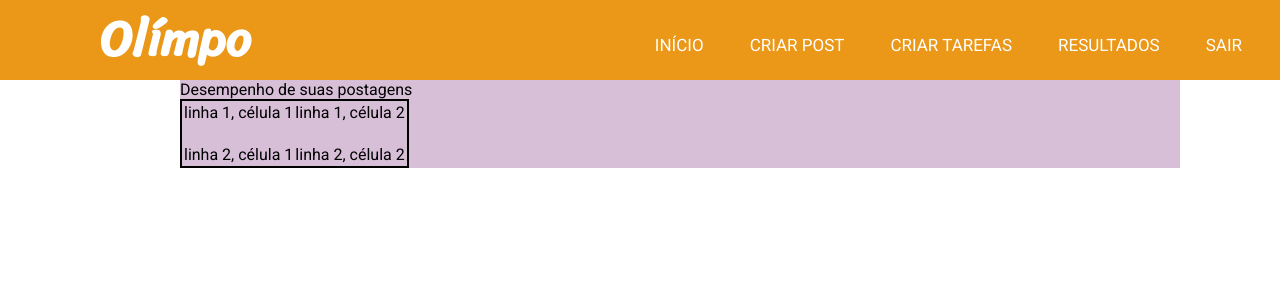
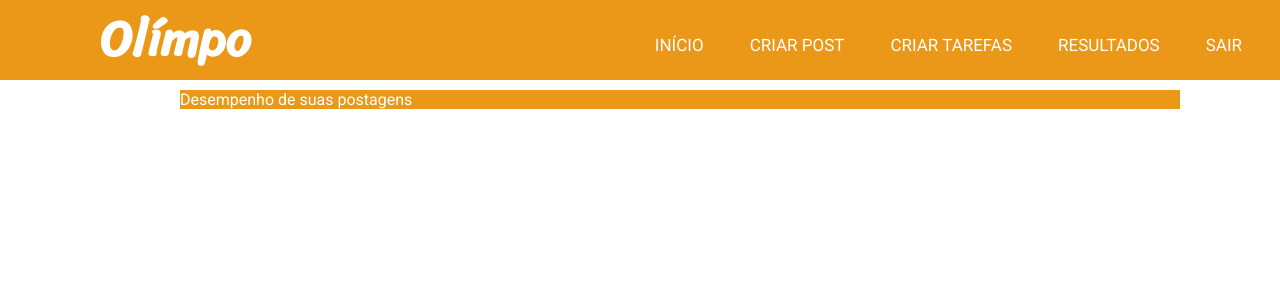
Before and after one commit to dd-nascimento/oncase-desafio_final, an Angular app: page /postagens in a window 1280 px wide. Shown: the top 300 px of the page. Built offline with nearby package versions, Linux system fonts and the light colour scheme.

Commit message:
Add componente Login e Tarefas; Adequação do componente escrever ao padrão de cores usado no projeto

```diff
--- a/src/app/funcionalidades/escrever/escrever.component.css
+++ b/src/app/funcionalidades/escrever/escrever.component.css
@@ -4,15 +4,17 @@
 }
 
 .container{
-    background-color: teal;
+    background-color: #EB9717;
     width: 1000px;
+    margin-top: 10px;
     margin-left: 180px;
 }
 
 #titulobanner{
     margin-left: 35px;
     margin-bottom: 10px;
-    font-size: 20px;
+    font-size: 30px;
+    color: white;
 }
 .form{
     margin-left: 35px;
--- a/src/app/funcionalidades/postagens/postagens.component.css
+++ b/src/app/funcionalidades/postagens/postagens.component.css
@@ -4,11 +4,9 @@
 }
 
 .cargaconteudo{
-    background-color: thistle;
+    background-color: #EB9717;
+    color: white;
     width: 1000px;
+    margin-top: 10px;
     margin-left: 180px;
 }
-
-#table{
-   border: 2px solid black;
-}
--- a/src/app/funcionalidades/postagens/postagens.component.html
+++ b/src/app/funcionalidades/postagens/postagens.component.html
@@ -2,15 +2,8 @@
     <div id="banner">
         Desempenho de suas postagens
     </div>
-    <table id="table">
-        <tr>
-            <td>linha 1, célula 1</td>
-            <td>linha 1, célula 2</td>
-            </tr>
-            <br>
-            <tr>
-            <td>linha 2, célula 1</td>
-            <td>linha 2, célula 2</td>
-            </tr>
-    </table>
+
+    <!-- Uma tabela com 4 colunas: Título da Postagem;
+        Data da Postagen; Quantidade de Views e Quantidade de Comentários-->
+
 </div>
--- a/src/app/funcionalidades/tarefas/tarefas.component.html
+++ b/src/app/funcionalidades/tarefas/tarefas.component.html
@@ -1 +1,3 @@
-<p>tarefas works!</p>
+<div class="cargaconteudo">
+
+</div>
--- a/src/app/login/login.component.css
+++ b/src/app/login/login.component.css
@@ -1,6 +1,44 @@
+*{
+    padding: 0;
+    margin: 0;
+}
+
+.login{
+    width: 300px;
+    background-color: #EB9717;
+    margin-top: 10px;
+    margin-left: 500px;
+    border-radius: 5px;
+    color: white;
+}
+
+#titulo{
+    margin-left: 100px;
+
+}
+
+/* Formulário de Login */
+
+.form{
+    margin-left: 10px;
+    margin-bottom: 10px;
+}
+
+.form input {
+    width: 190px;
+    border-radius: 2px;
+    font-size: 15px;
+    border: none;
+
+}
+
 
 /*Botões do form Login*/
-
+.btn{
+    margin-top: 30px;
+    margin-left: 60px;
+    margin-bottom: 30px;
+}
 #btn-login{
     background-color: green;
     color: white;
--- a/src/app/login/login.component.html
+++ b/src/app/login/login.component.html
@@ -1,15 +1,20 @@
 <div class="login">
     <div id="titulo">
+        <img
+        src="../../assets/user.png"
+        width="100px">
         <h1>LOGIN</h1>
     </div>
+    <form action="">
         <div class="form">
             <label for="usuario">Usuário: </label>
-            <input type="text" name="usuario" id="usuario">
+            <input type="text" name="usuario" id="usuario" placeholder="Usuário" required>
         </div>
         <div class="form">
-            <label for="usuario">Senha: </label>
-            <input type="password" name="senha" id="senha">
+            <label for="senha">Senha: </label>
+            <input type="password" name="senha" id="senha" placeholder="Senha" required>
         </div>
+        <div class="btn">
             <button
             id="btn-login"
             type="submit"
@@ -19,3 +24,5 @@
             type="reset"
             mat-button>LIMPAR</button>
         </div>
+    </form>
+</div>
```
Lines whose indentation alone changed are shown as unchanged.
